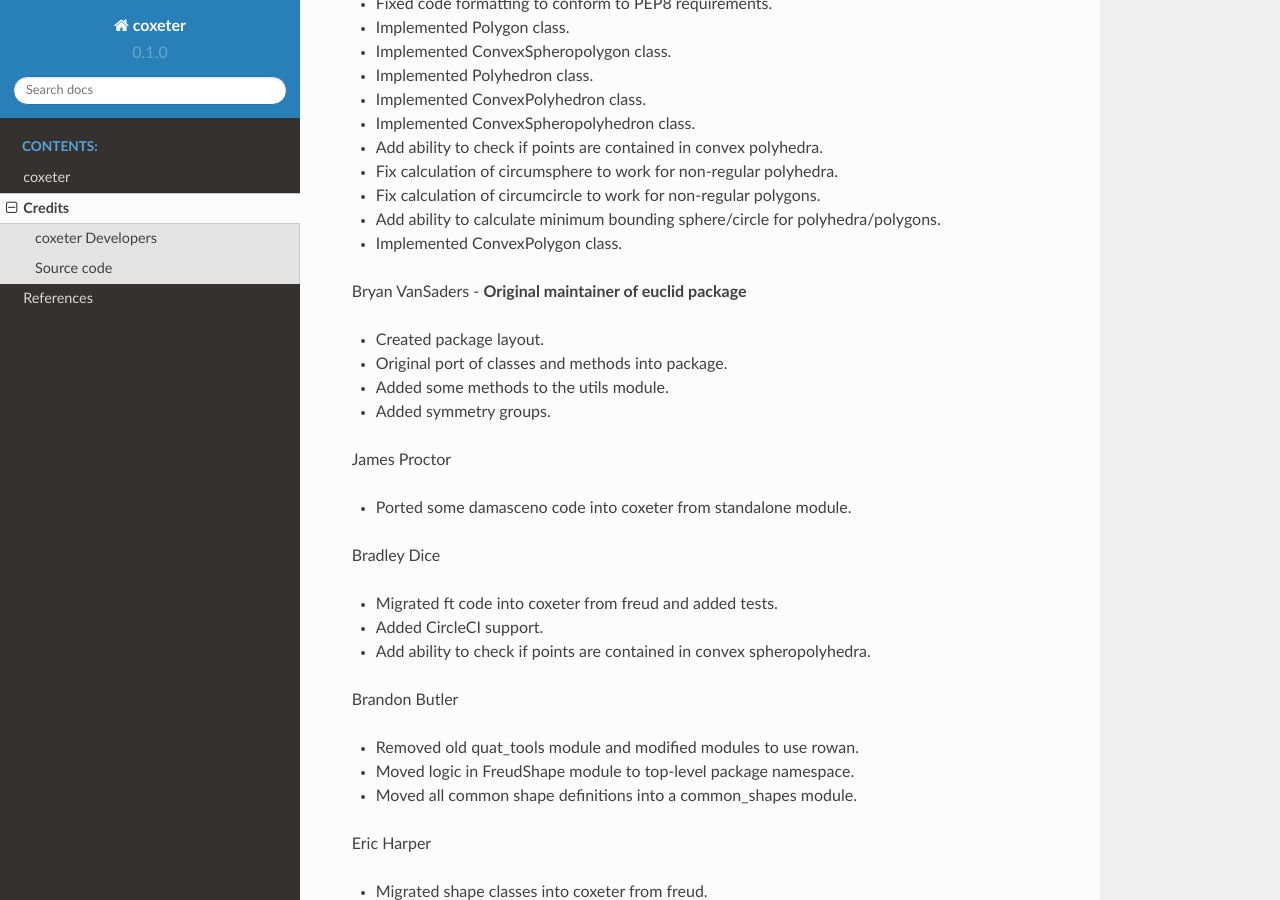
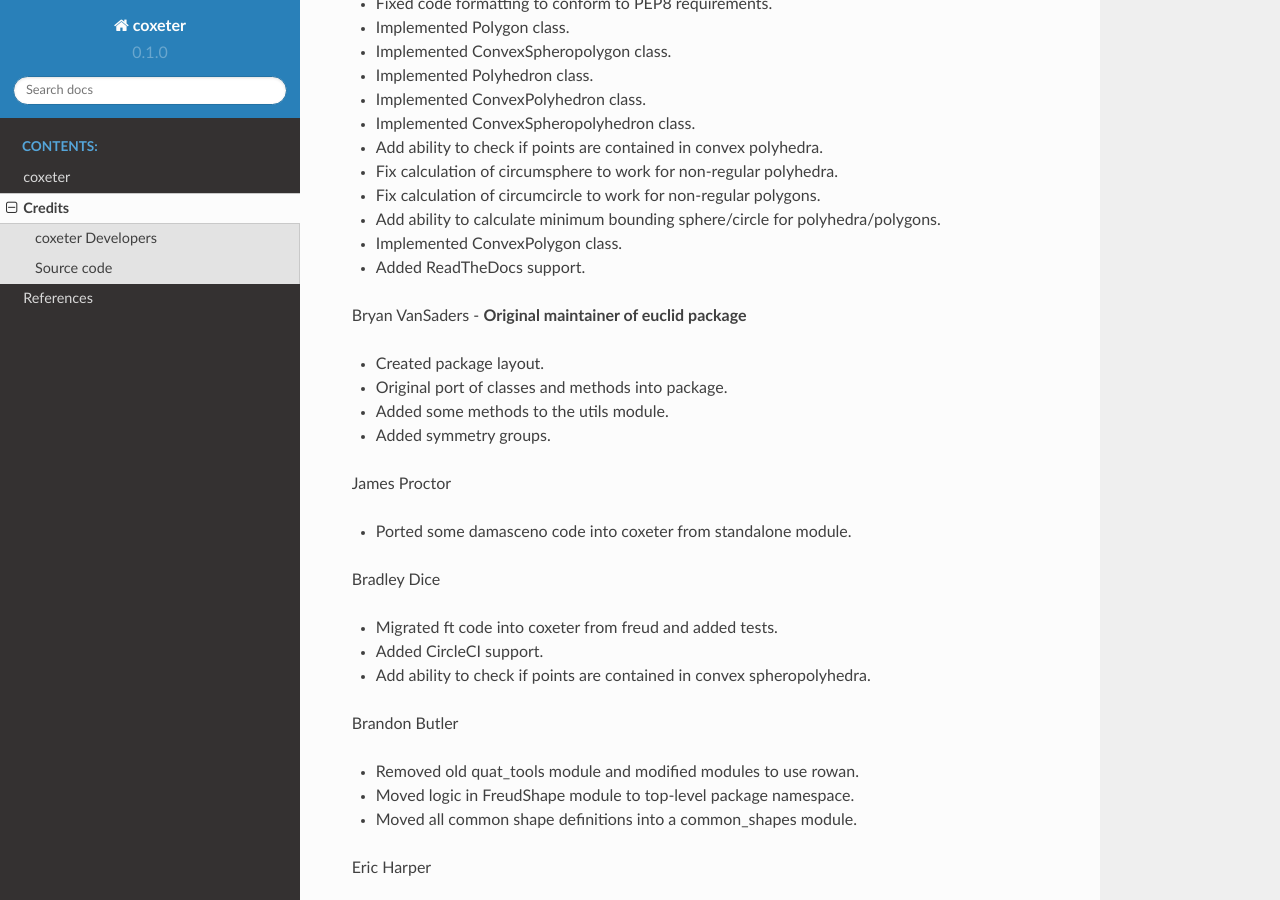
Before and after one commit to glotzerlab/coxeter, a Sphinx documentation site: the page built from doc/source/credits.rst, in a window 1280 px wide and 900 px high, scrolled down 416 px. Built offline with Sphinx 7.4.7 and the Read the Docs theme 2.0.0, drawn with Linux system fonts in a browser that asks for light colours.

Commit message:
Update changelog and credits [skip ci]

```diff
--- a/doc/source/credits.rst
+++ b/doc/source/credits.rst
@@ -22,6 +22,7 @@
 * Fix calculation of circumcircle to work for non-regular polygons.
 * Add ability to calculate minimum bounding sphere/circle for polyhedra/polygons.
 * Implemented ConvexPolygon class.
+* Added ReadTheDocs support.
 
 Bryan VanSaders - **Original maintainer of euclid package**
 
```
Also changed, not shown: ChangeLog.md (+1 -0 lines).
